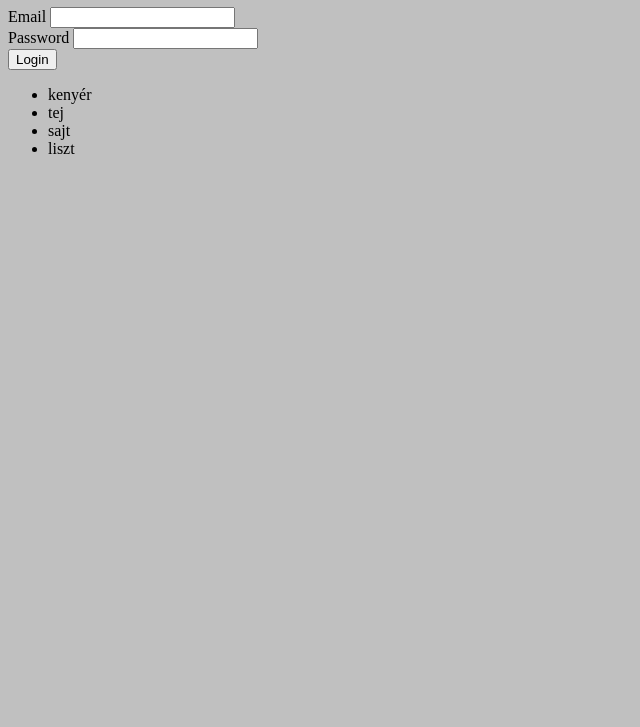
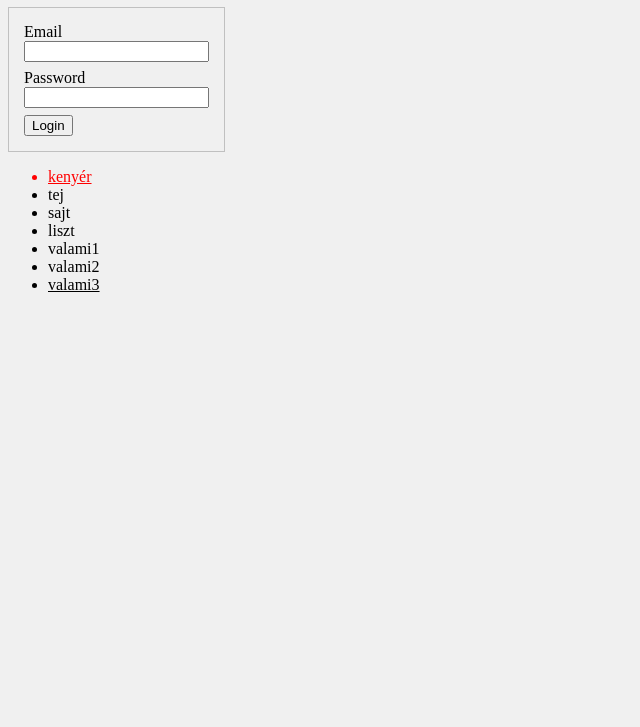
Before and after one commit to KPKate/Tetst01, a plain HTML site: page IFKSP-VIDEO/selectors.html in a window 1280 px wide. Shown: the part 73-800 px from the top of the page, without its empty margins (0-640 px from the left). Drawn offline with Linux system fonts and the light colour scheme.

Commit message:
css selector test

```diff
--- a/IFKSP-VIDEO/css/selectors.css
+++ b/IFKSP-VIDEO/css/selectors.css
@@ -1,2 +1,27 @@
-body {background-color: #c0c0c0;
+body {background-color: #f0f0f0;
 }
+
+.login-div {
+    padding: 15px;
+    border: solid 1px #c0c0c0;
+    display: inline-block;
+}
+
+.login-div input {
+    display:block;
+    margin-bottom: 7px;
+
+}
+
+.login-div input:focus {
+    box-shadow: 2px 2px 2px #c0c0c0;
+}
+
+ul li:first-child {
+    text-decoration: underline;
+    color: red;
+}
+
+ul li:last-child {
+    text-decoration: underline
+}
--- a/IFKSP-VIDEO/selectors.html
+++ b/IFKSP-VIDEO/selectors.html
@@ -29,8 +29,9 @@
         <li>tej </li>
         <li>sajt </li>
         <li>liszt </li>
+        <li>valami1</li>
+        <li>valami2</li>
+        <li>valami3</li>
     </ul>
-
 </body>
-
 </html>
```
